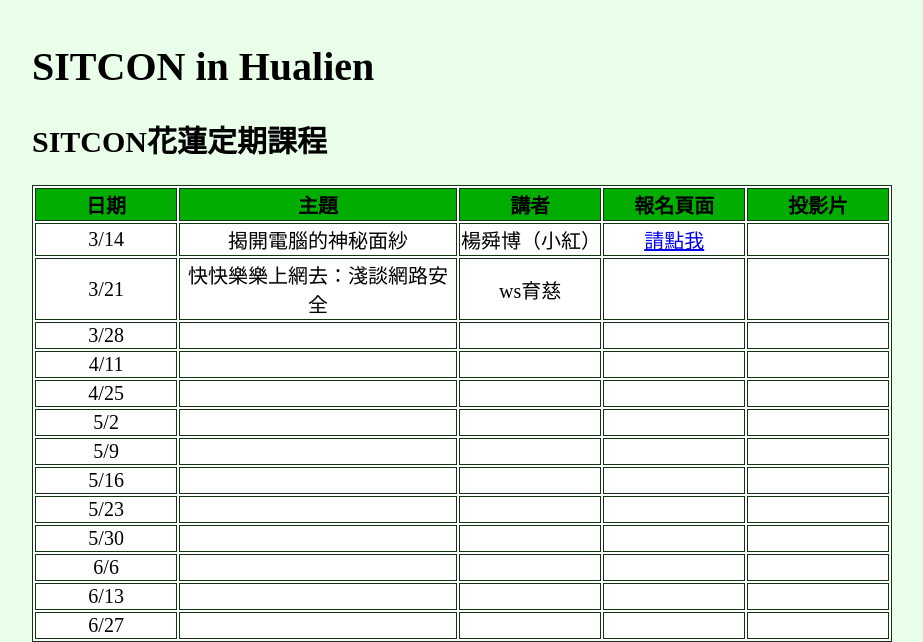
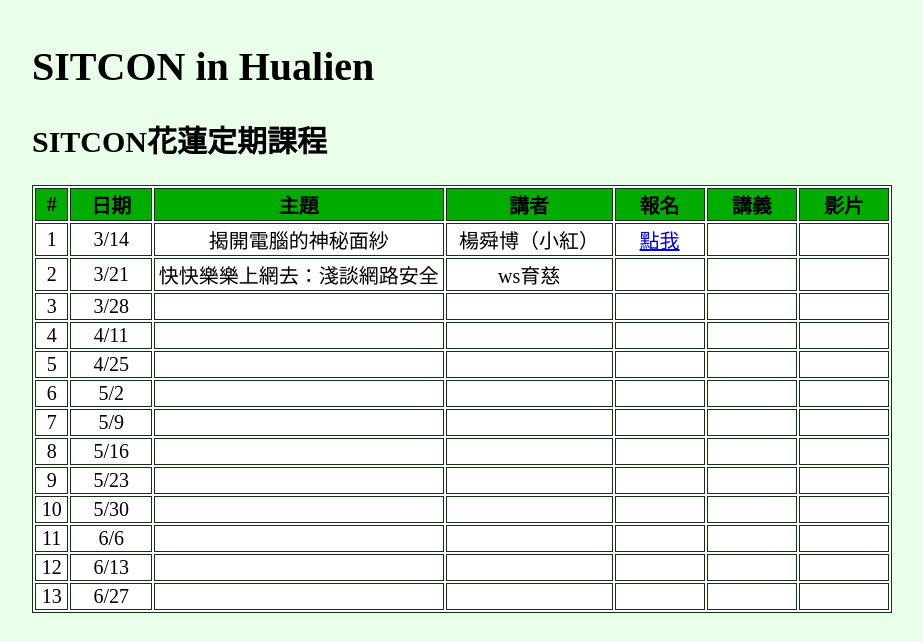
Before and after one commit to sitcon-hualien/sitcon-hualien.github.io, a PHP site: page / in a window 1280 px wide. Shown: the part 335-977 px from the top of the page, without its empty margins (178-1101 px from the left). After the commit the page ends 948 px from the top, so only its background shows below. Run offline with PHP 8.4, Linux system fonts and the light colour scheme.

Commit message:
update table width

```diff
--- a/index.css
+++ b/index.css
@@ -22,7 +22,6 @@ body {
 
 .block th {
 	background-color: #00AD00;
-	width: 141px;
 	border: 1px solid #133413;
 }
 
@@ -31,7 +30,3 @@ body {
 	text-align: center;
 	border: 1px solid #133413;
 }
-
-th.topic {
-	width: 280px;
-}
--- a/index.html
+++ b/index.html
@@ -11,20 +11,20 @@
 <h1>SITCON in Hualien</h1>
 <h2>SITCON花蓮定期課程</h2>
 <table>
-<tr><th>日期</th><th class="topic">主題</th><th>講者</th><th>報名頁面</th><th>投影片</th></tr>
-<tr><td>3/14</td><td>揭開電腦的神秘面紗</td><td>楊舜博（小紅）</td><td><a href="http://sitcon.kktix.cc/events/hualien-course-2015-01" target="_blank">請點我</a></td><td></td></tr>
-<tr><td>3/21</td><td>快快樂樂上網去：淺談網路安全</td><td>ws育慈</td><td></td><td></tr>
-<tr><td>3/28</td><td></td><td></td><td></td><td></td></tr>
-<tr><td>4/11</td><td></td><td></td><td></td><td></td></tr>
-<tr><td>4/25</td><td></td><td></td><td></td><td></td></tr>
-<tr><td>5/2</td><td></td><td></td><td></td><td></td></tr>
-<tr><td>5/9</td><td></td><td></td><td></td><td></td></tr>
-<tr><td>5/16</td><td></td><td></td><td></td><td></td></tr>
-<tr><td>5/23</td><td></td><td></td><td></td><td></td></tr>
-<tr><td>5/30</td><td></td><td></td><td></td><td></td></tr>
-<tr><td>6/6</td><td></td><td></td><td></td><td></td></tr>
-<tr><td>6/13</td><td></td><td></td><td></td><td></td></tr>
-<tr><td>6/27</td><td></td><td></td><td></td><td></td></tr>
+<tr><th width="30px">#</th><th width="80px">日期</th><th width="300px">主題</th><th width="170px">講者</th><th width="90px">報名</th><th width="90px">講義</th><th width="90px">影片</th></tr>
+<tr><td>1</td><td>3/14</td><td>揭開電腦的神秘面紗</td><td>楊舜博（小紅）</td><td><a href="http://sitcon.kktix.cc/events/hualien-course-2015-01" target="_blank">點我</a></td><td></td><td></td></tr>
+<tr><td>2</td><td>3/21</td><td>快快樂樂上網去：淺談網路安全</td><td>ws育慈</td><td></td><td></td><td></td></tr>
+<tr><td>3</td><td>3/28</td><td></td><td></td><td></td><td></td><td></td></tr>
+<tr><td>4</td><td>4/11</td><td></td><td></td><td></td><td></td><td></td></tr>
+<tr><td>5</td><td>4/25</td><td></td><td></td><td></td><td></td><td></td></tr>
+<tr><td>6</td><td>5/2</td><td></td><td></td><td></td><td></td><td></td></tr>
+<tr><td>7</td><td>5/9</td><td></td><td></td><td></td><td></td><td></td></tr>
+<tr><td>8</td><td>5/16</td><td></td><td></td><td></td><td></td><td></td></tr>
+<tr><td>9</td><td>5/23</td><td></td><td></td><td></td><td></td><td></td></tr>
+<tr><td>10</td><td>5/30</td><td></td><td></td><td></td><td></td><td></td></tr>
+<tr><td>11</td><td>6/6</td><td></td><td></td><td></td><td></td><td></td></tr>
+<tr><td>12</td><td>6/13</td><td></td><td></td><td></td><td></td><td></td></tr>
+<tr><td>13</td><td>6/27</td><td></td><td></td><td></td><td></td><td></td></tr>
 </table>
 </div>
 </body>
```
